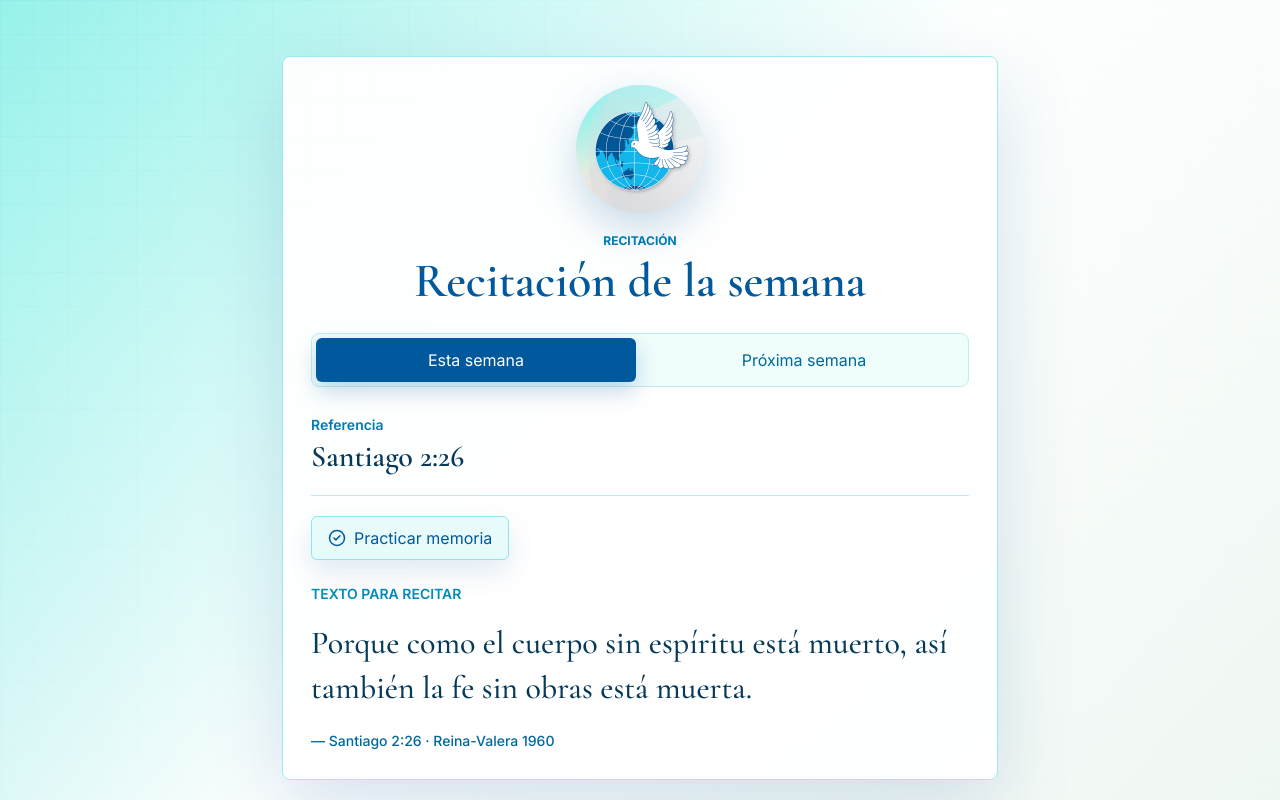
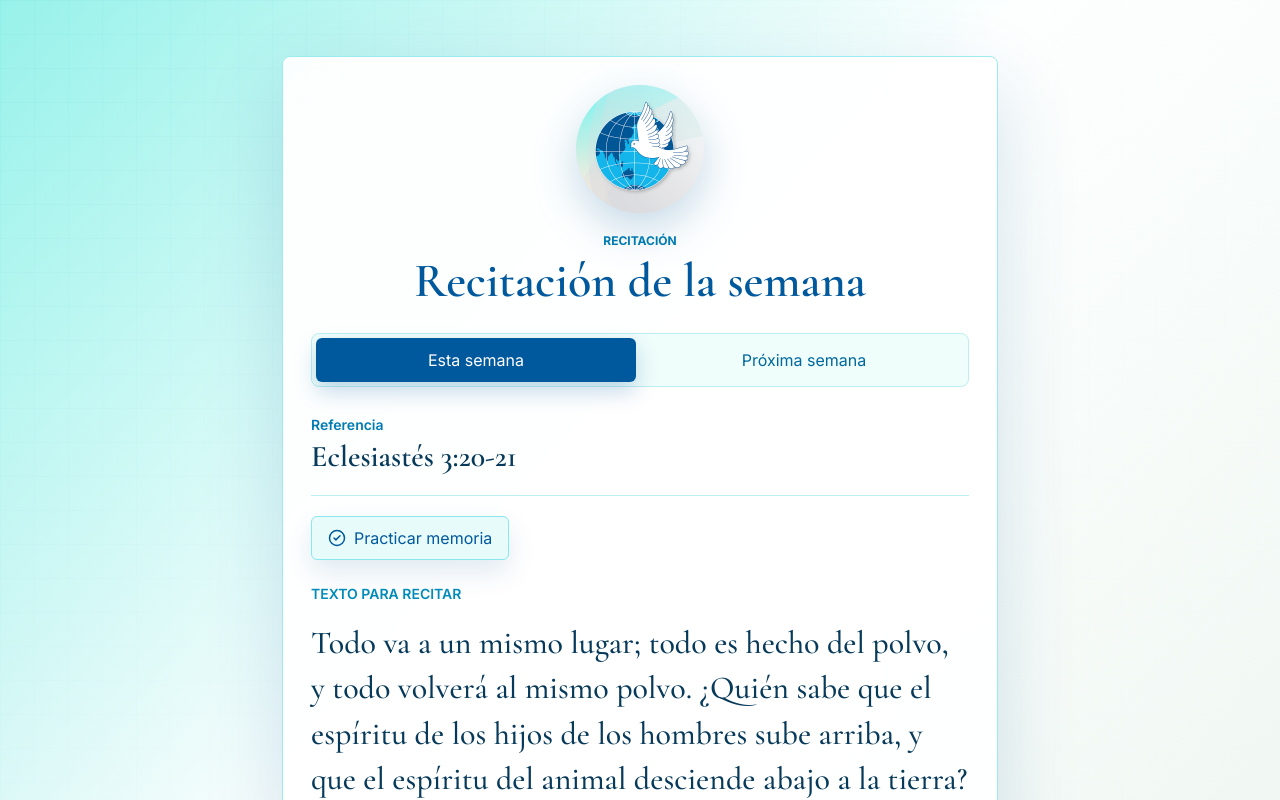
Before and after one commit to AlexGGalvan/open-the-book, a Next.js app: page / in a window 1280 px wide. Shown: the top 800 px of the page. Built offline with nearby package versions, Linux system fonts and the light colour scheme.

Commit message:
Update weekly recitation verses

```diff
--- a/src/components/WeeklyRecitationCard.tsx
+++ b/src/components/WeeklyRecitationCard.tsx
@@ -19,8 +19,8 @@ const recitations: RecitationItem[] = [
     id: "current",
     label: "Esta semana",
     passage: {
-      reference: "Santiago 2:26",
-      text: "Porque como el cuerpo sin espíritu está muerto, así también la fe sin obras está muerta.",
+      reference: "Eclesiastés 3:20-21",
+      text: "Todo va a un mismo lugar; todo es hecho del polvo, y todo volverá al mismo polvo. ¿Quién sabe que el espíritu de los hijos de los hombres sube arriba, y que el espíritu del animal desciende abajo a la tierra?",
       translation: "Reina-Valera 1960",
     },
   },
@@ -28,8 +28,8 @@ const recitations: RecitationItem[] = [
     id: "next",
     label: "Próxima semana",
     passage: {
-      reference: "Eclesiastés 3:20-21",
-      text: "Todo va a un mismo lugar; todo es hecho del polvo, y todo volverá al mismo polvo. ¿Quién sabe que el espíritu de los hijos de los hombres sube arriba, y que el espíritu del animal desciende abajo a la tierra?",
+      reference: "Romanos 14:11-12",
+      text: "Porque escrito está: Vivo yo, dice el Señor, que ante mí se doblará toda rodilla, y toda lengua confesará a Dios. De manera que cada uno de nosotros dará a Dios cuenta de sí.",
       translation: "Reina-Valera 1960",
     },
   },
```
